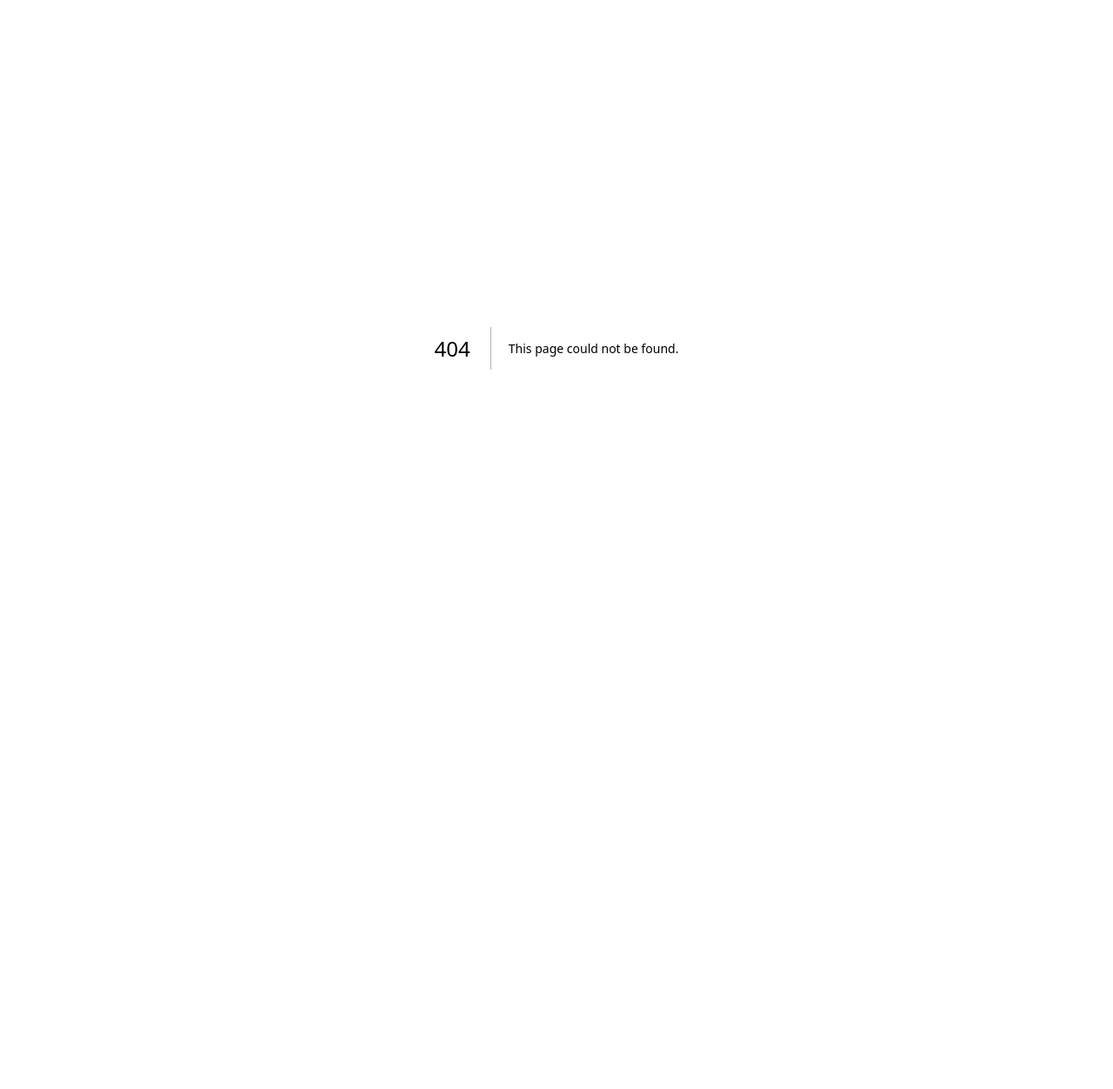
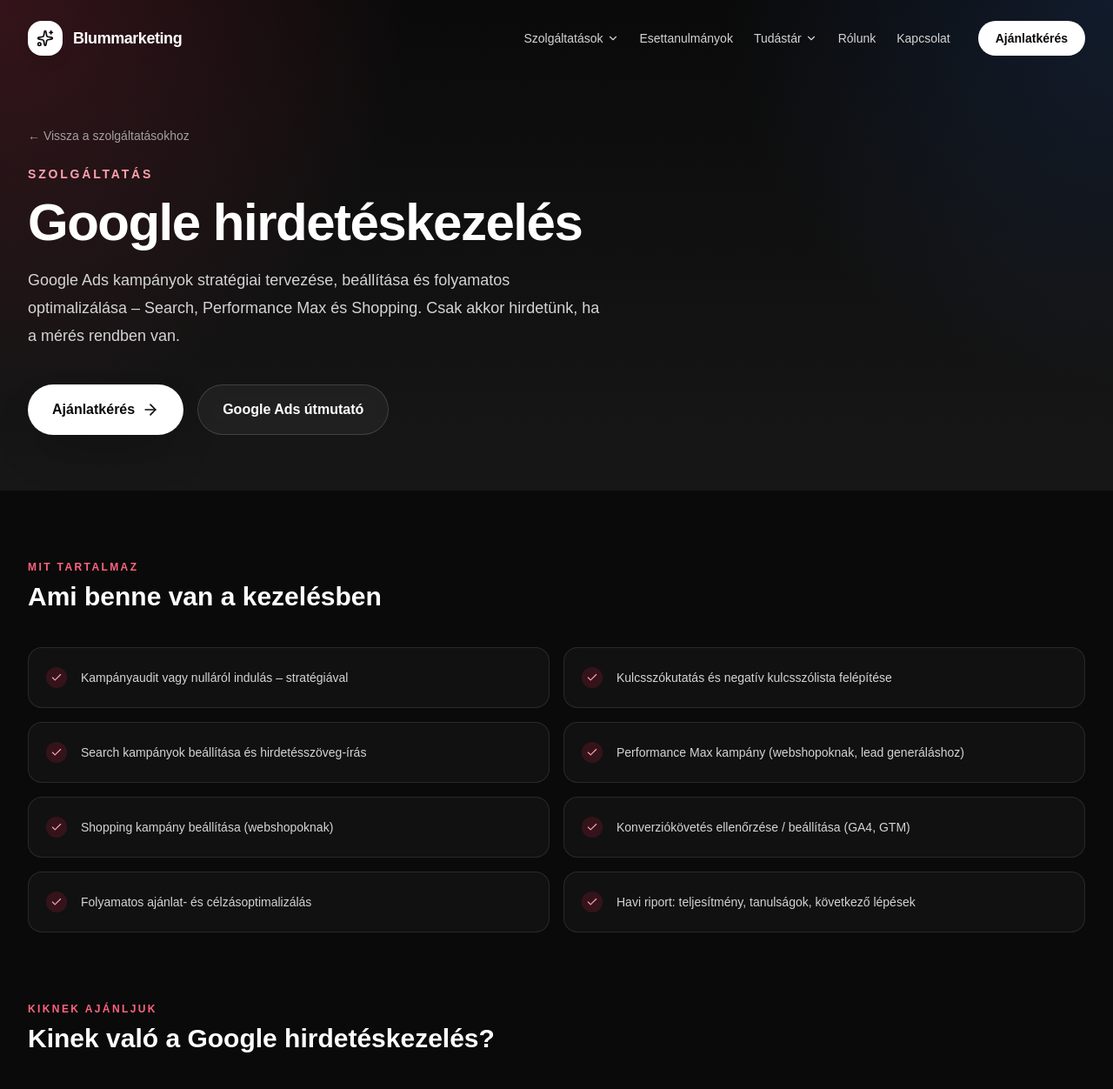
Before and after one commit to danielblum96/blummarketing, a Next.js app: page /szolgaltatasok/google-hirdeteskezeles in a window 1280 px wide. Before the commit this address had no page. Shown: the top 1252 px of the page at 87% size. Before the commit the page ends 800 px from the top, so only its background shows below. Built offline with nearby package versions, Linux system fonts and the light colour scheme.

Commit message:
feat: Google hirdetéskezelés aloldal és belépő a szolgáltatások főoldalon
Co-Authored-By: Claude Sonnet 4.6 <noreply@anthropic.com>

```diff
--- /dev/null
+++ b/app/szolgaltatasok/google-hirdeteskezeles/page.tsx
@@ -0,0 +1,151 @@
+import Navbar from "@/components/Navbar";
+import Footer from "@/components/Footer";
+import { ArrowRight, Check } from "lucide-react";
+
+export const metadata = {
+  title: "Google hirdetéskezelés | Blummarketing",
+  description: "Google Ads kampányok stratégiai tervezése, beállítása, folyamatos optimalizálása és havi riportálása – Search, Performance Max és Shopping kampányok.",
+  openGraph: {
+    title: "Google hirdetéskezelés | Blummarketing",
+    description: "Google Ads kampányok stratégiai tervezése, beállítása, folyamatos optimalizálása és havi riportálása.",
+    type: "website",
+    locale: "hu_HU",
+    siteName: "Blummarketing",
+  },
+  alternates: { canonical: "/szolgaltatasok/google-hirdeteskezeles/" },
+};
+
+const included = [
+  "Kampányaudit vagy nulláról indulás – stratégiával",
+  "Kulcsszókutatás és negatív kulcsszólista felépítése",
+  "Search kampányok beállítása és hirdetésszöveg-írás",
+  "Performance Max kampány (webshopoknak, lead generáláshoz)",
+  "Shopping kampány beállítása (webshopoknak)",
+  "Konverziókövetés ellenőrzése / beállítása (GA4, GTM)",
+  "Folyamatos ajánlat- és célzásoptimalizálás",
+  "Havi riport: teljesítmény, tanulságok, következő lépések",
+];
+
+const forWhom = [
+  {
+    title: "Webshopoknak",
+    desc: "Shopping és Performance Max kampányok, amelyek a vásárlást keresőknek jelennek meg – ne csak látogatót, hanem vevőt hozzon a Google.",
+  },
+  {
+    title: "Szolgáltatóknak",
+    desc: "Search kampányok azoknak, akik aktívan keresik a szolgáltatásodat. Ügyvéd, fogorvos, oktató, tanácsadó – ha keresnek, téged találjanak.",
+  },
+  {
+    title: "B2B cégeknek",
+    desc: "Lead generálás döntéshozóknak. Precíz kulcsszócélzás, erős landing page kapcsolás, mért konverzió.",
+  },
+];
+
+const whyUs = [
+  "Csak azt állítjuk be, ami valóban szükséges – nem fújtuk fel a kampányszerkezetet",
+  "Konverziókövetés nélkül nem kezdünk el hirdetni",
+  "Átlátható havi riport – értjük is, amit mutatunk",
+  "Nem adunk el olyat, amitől nem várható eredmény",
+];
+
+export default function GoogleHirdeteskezelesPage() {
+  return (
+    <main className="min-h-screen bg-neutral-950 text-white antialiased">
+      <section className="relative isolate overflow-hidden">
+        <div className="absolute inset-0 -z-10 bg-[radial-gradient(circle_at_top_left,rgba(244,63,94,0.18),transparent_34%),radial-gradient(circle_at_top_right,rgba(59,130,246,0.14),transparent_32%),linear-gradient(180deg,#0a0a0a_0%,#171717_100%)]" />
+        <Navbar />
+        <div className="mx-auto max-w-7xl px-6 pb-16 pt-14 lg:px-8">
+          <a href="/szolgaltatasok/" className="mb-6 inline-flex items-center gap-2 text-sm text-neutral-400 hover:text-white transition">
+            ← Vissza a szolgáltatásokhoz
+          </a>
+          <p className="text-sm font-bold uppercase tracking-[0.2em] text-rose-300">Szolgáltatás</p>
+          <h1 className="mt-4 text-5xl font-black tracking-tight sm:text-6xl">Google hirdetéskezelés</h1>
+          <p className="mt-5 max-w-2xl text-lg leading-8 text-neutral-300">
+            Google Ads kampányok stratégiai tervezése, beállítása és folyamatos optimalizálása – Search, Performance Max és Shopping. Csak akkor hirdetünk, ha a mérés rendben van.
+          </p>
+          <div className="mt-10 flex flex-col gap-4 sm:flex-row">
+            <a
+              href="/#kapcsolat"
+              className="inline-flex items-center justify-center gap-2 rounded-full bg-white px-7 py-4 text-base font-bold text-neutral-950 shadow-2xl transition hover:bg-neutral-200"
+            >
+              Ajánlatkérés
+              <ArrowRight className="h-5 w-5" aria-hidden="true" />
+            </a>
+            <a
+              href="/tudastar/google-ads/"
+              className="inline-flex items-center justify-center rounded-full border border-white/15 bg-white/5 px-7 py-4 text-base font-bold text-white backdrop-blur transition hover:bg-white/10"
+            >
+              Google Ads útmutató
+            </a>
+          </div>
+        </div>
+      </section>
+
+      {/* What's included */}
+      <section className="mx-auto max-w-7xl px-6 py-20 lg:px-8">
+        <p className="text-xs font-black uppercase tracking-[0.2em] text-rose-400 mb-2">Mit tartalmaz</p>
+        <h2 className="text-3xl font-black mb-10">Ami benne van a kezelésben</h2>
+        <div className="grid gap-4 sm:grid-cols-2">
+          {included.map((item) => (
+            <div key={item} className="flex items-start gap-4 rounded-2xl border border-white/10 bg-white/[0.03] p-5">
+              <div className="mt-0.5 flex h-6 w-6 shrink-0 items-center justify-center rounded-full bg-rose-500/15">
+                <Check className="h-3.5 w-3.5 text-rose-300" aria-hidden="true" />
+              </div>
+              <p className="text-sm leading-7 text-neutral-300">{item}</p>
+            </div>
+          ))}
+        </div>
+      </section>
+
+      {/* For whom */}
+      <section className="mx-auto max-w-7xl px-6 pb-20 lg:px-8">
+        <p className="text-xs font-black uppercase tracking-[0.2em] text-rose-400 mb-2">Kiknek ajánljuk</p>
+        <h2 className="text-3xl font-black mb-10">Kinek való a Google hirdetéskezelés?</h2>
+        <div className="grid gap-6 md:grid-cols-3">
+          {forWhom.map((item) => (
+            <div key={item.title} className="rounded-[2rem] border border-white/10 bg-white/[0.04] p-7">
+              <h3 className="text-lg font-black mb-3">{item.title}</h3>
+              <p className="text-sm leading-7 text-neutral-400">{item.desc}</p>
+            </div>
+          ))}
+        </div>
+      </section>
+
+      {/* Why us */}
+      <section className="mx-auto max-w-7xl px-6 pb-20 lg:px-8">
+        <div className="rounded-[2rem] border border-white/10 bg-white/[0.04] p-10 lg:p-14">
+          <p className="text-xs font-black uppercase tracking-[0.2em] text-rose-400 mb-2">Miért mi</p>
+          <h2 className="text-3xl font-black mb-8">Ahogy mi dolgozunk</h2>
+          <ul className="space-y-4">
+            {whyUs.map((item) => (
+              <li key={item} className="flex items-start gap-4">
+                <div className="mt-1 flex h-5 w-5 shrink-0 items-center justify-center rounded-full bg-rose-500/15">
+                  <Check className="h-3 w-3 text-rose-300" aria-hidden="true" />
+                </div>
+                <p className="text-neutral-300 leading-7">{item}</p>
+              </li>
+            ))}
+          </ul>
+        </div>
+      </section>
+
+      {/* CTA */}
+      <section className="mx-auto max-w-7xl px-6 pb-28 lg:px-8">
+        <div className="rounded-[2rem] bg-gradient-to-br from-rose-500/10 to-blue-500/10 border border-white/10 p-10 lg:p-16 text-center">
+          <h2 className="text-3xl font-black sm:text-4xl mb-4">Megmutatjuk, mit lehet kihozni a Google Ads-ből</h2>
+          <p className="text-neutral-300 max-w-xl mx-auto mb-8 leading-8">
+            Kérj ingyenes kampányauditot, vagy indulj nulláról egy tiszta stratégiával. Először megnézzük, érdemes-e egyáltalán Google-on hirdetni a te esetedben.
+          </p>
+          <a
+            href="mailto:hello@blummarketing.hu?subject=Google hirdetéskezelés ajánlatkérés"
+            className="inline-flex items-center gap-2 justify-center rounded-full bg-white px-8 py-4 text-base font-bold text-neutral-950 shadow-2xl transition hover:bg-neutral-200"
+          >
+            Ajánlatkérés <ArrowRight className="h-5 w-5" aria-hidden="true" />
+          </a>
+        </div>
+      </section>
+
+      <Footer />
+    </main>
+  );
+}
--- a/app/szolgaltatasok/page.tsx
+++ b/app/szolgaltatasok/page.tsx
@@ -22,6 +22,12 @@ const services = [
     price: "270 000 Ft / hó",
     tags: ["TikTok", "Meta", "Videó", "Hirdetéskezelés"],
     highlight: true,
+  },
+  {
+    slug: "google-hirdeteskezeles",
+    title: "Google hirdetéskezelés",
+    description: "Search, Performance Max és Shopping kampányok stratégiai tervezése, beállítása és folyamatos optimalizálása – konverziókövetéssel együtt.",
+    tags: ["Google Ads", "Search", "PPC"],
   },
   {
     slug: "tiktok-hirdeteskezeles",
```
